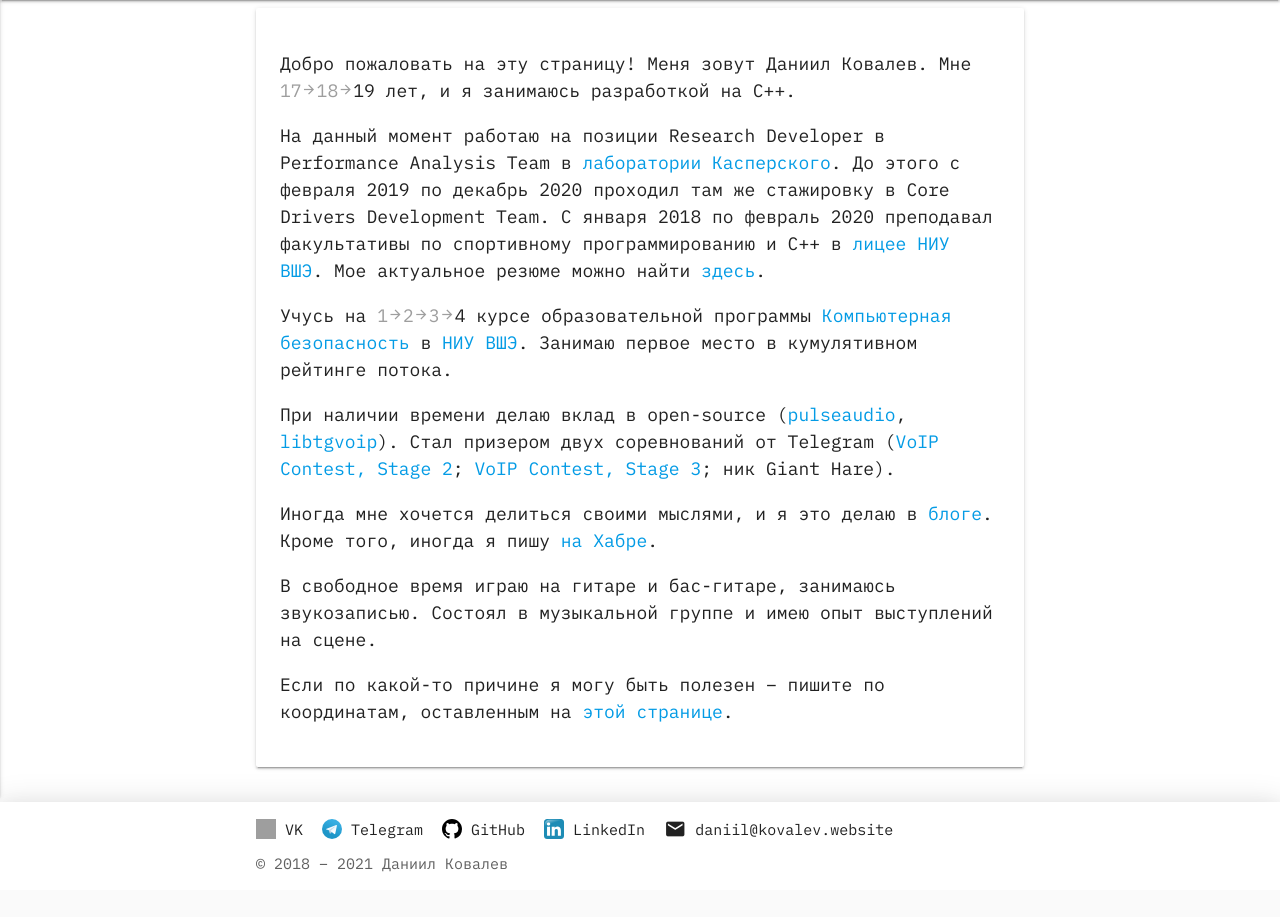
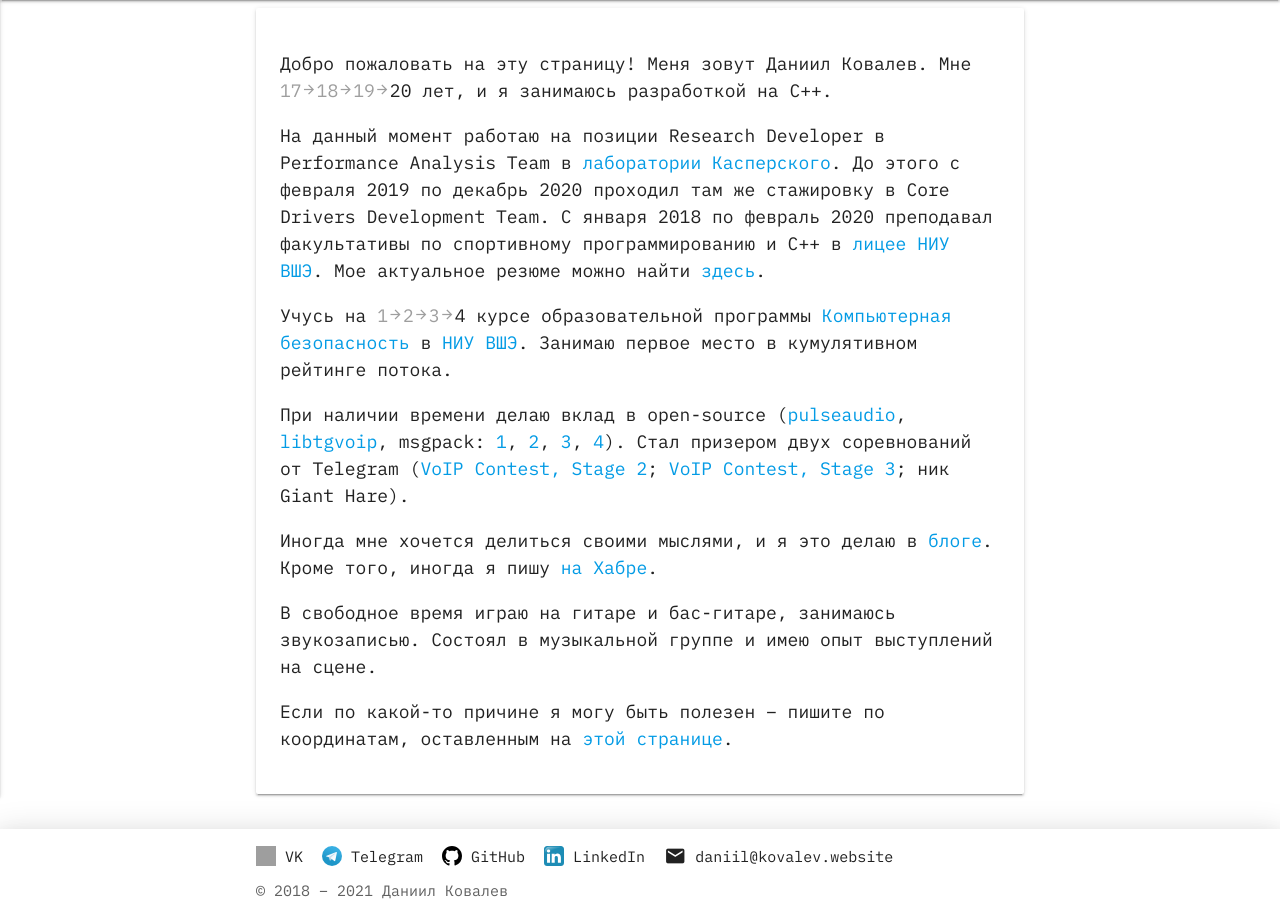
Before and after one commit to kovdan01/blog, a Django app: template blog/templates/blog/index.html in a window 1280 px wide. Shown: the part 64-981 px from the top of the page. Before the commit the page ends 936 px from the top, so only its background shows below. Run offline with Django 3.2, Linux system fonts and the light colour scheme; the template is opened without the code that fills it, so the values that code supplies are empty; grey boxes are pictures that could not be loaded.

Commit message:
Update info

```diff
--- a/blog/templates/blog/index.html
+++ b/blog/templates/blog/index.html
@@ -3,10 +3,10 @@
         <div class="row">
           <div class="col s12 m12 l12 xl12">
             <div class="card-panel" id="index">
-              <p>Добро пожаловать на эту страницу! Меня зовут Даниил Ковалев. Мне <span class="previous">17<i class="material-icons">arrow_forward</i>18<i class="material-icons">arrow_forward</i></span>19 лет, и я занимаюсь разработкой на C++.</p>
+              <p>Добро пожаловать на эту страницу! Меня зовут Даниил Ковалев. Мне <span class="previous">17<i class="material-icons">arrow_forward</i>18<i class="material-icons">arrow_forward</i>19<i class="material-icons">arrow_forward</i></span>20 лет, и я занимаюсь разработкой на C++.</p>
               <p>На данный момент работаю на позиции Research Developer в Performance Analysis Team в <a href="https://www.kaspersky.com/" target="_blank">лаборатории Касперского</a>. До этого с февраля 2019 по декабрь 2020 проходил там же стажировку в Core Drivers Development Team. С января 2018 по февраль 2020 преподавал факультативы по спортивному программированию и C++ в <a href="https://school.hse.ru" target="_blank">лицее НИУ ВШЭ</a>. Мое актуальное резюме можно найти <a href="{% url 'cv' %}">здесь</a>.</p>
               <p>Учусь на <span class="previous">1<i class="material-icons">arrow_forward</i>2<i class="material-icons">arrow_forward</i>3<i class="material-icons">arrow_forward</i></span>4 курсе образовательной программы <a href="https://www.hse.ru/ba/cosec/" target="_blank">Компьютерная безопасность</a> в <a href="https://www.hse.ru/" target="_blank">НИУ ВШЭ</a>. Занимаю первое место в кумулятивном рейтинге потока.</p>
-              <p>При наличии времени делаю вклад в open-source (<a href="https://gitlab.freedesktop.org/pulseaudio/pulseaudio/-/merge_requests/201" target="_blank">pulseaudio</a>, <a href="https://github.com/telegramdesktop/libtgvoip/pull/1" target="_blank">libtgvoip</a>). Стал призером двух соревнований от Telegram (<a href="https://contest.com/voip-contest-2" target="_blank">VoIP Contest, Stage 2</a>; <a href="https://contest.com/voip-contest-3" target="_blank">VoIP Contest, Stage 3</a>; ник Giant Hare).</p>
+              <p>При наличии времени делаю вклад в open-source (<a href="https://gitlab.freedesktop.org/pulseaudio/pulseaudio/-/merge_requests/201" target="_blank">pulseaudio</a>, <a href="https://github.com/telegramdesktop/libtgvoip/pull/1" target="_blank">libtgvoip</a>, msgpack: <a href="https://github.com/msgpack/msgpack-c/pull/951" target="_blank">1</a>, <a href="https://github.com/msgpack/msgpack-c/pull/952" target="_blank">2</a>, <a href="https://github.com/msgpack/msgpack-c/pull/953" target="_blank">3</a>, <a href="https://github.com/msgpack/msgpack-c/pull/954" target="_blank">4</a>). Стал призером двух соревнований от Telegram (<a href="https://contest.com/voip-contest-2" target="_blank">VoIP Contest, Stage 2</a>; <a href="https://contest.com/voip-contest-3" target="_blank">VoIP Contest, Stage 3</a>; ник Giant Hare).</p>
               <p>Иногда мне хочется делиться своими мыслями, и я это делаю в <a href="{% url 'blog' %}">блоге</a>. Кроме того, иногда я пишу <a href="https://habr.com/ru/users/kovdan01/posts/" target="_blank">на Хабре</a>.</p>
               <p>В свободное время играю на гитаре и бас-гитаре, занимаюсь звукозаписью. Состоял в музыкальной группе и имею опыт выступлений на сцене.</p>
               <p>Если по какой-то причине я могу быть полезен &#8211; пишите по координатам, оставленным на <a href="{% url 'contact' %}">этой странице</a>.</p>
```
